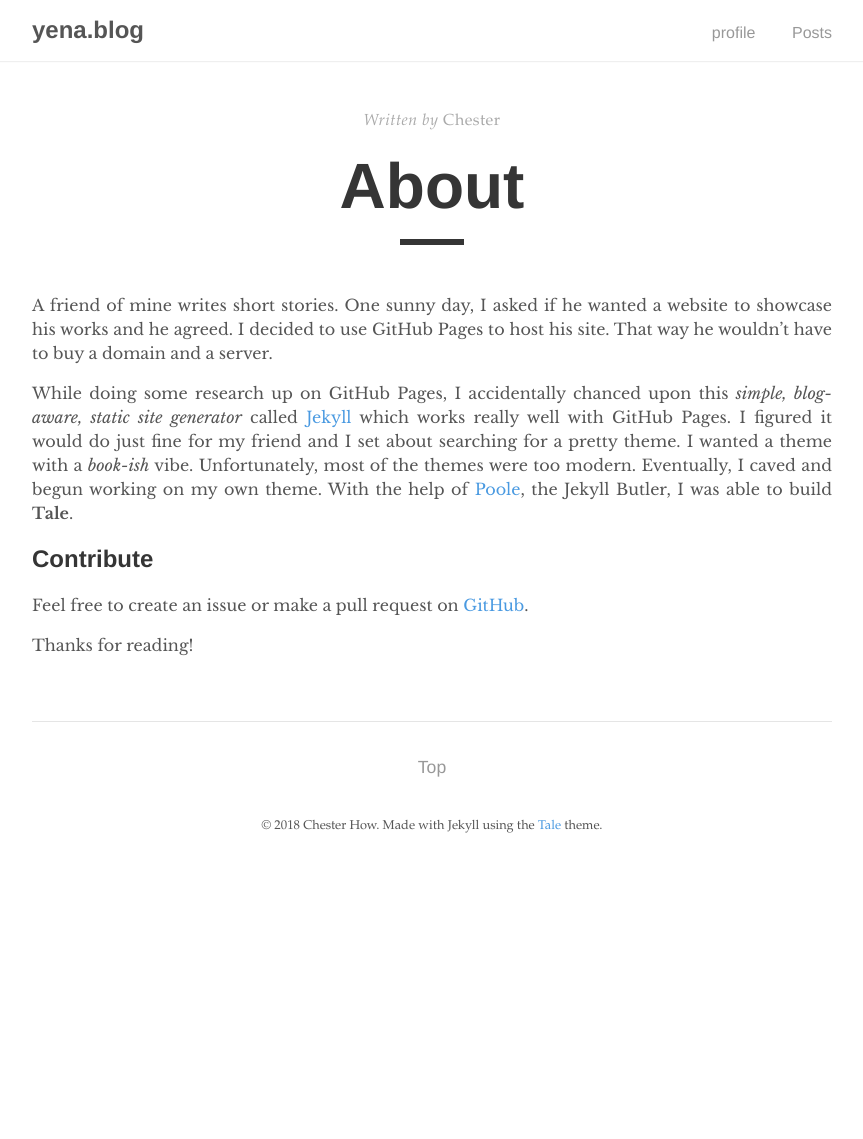
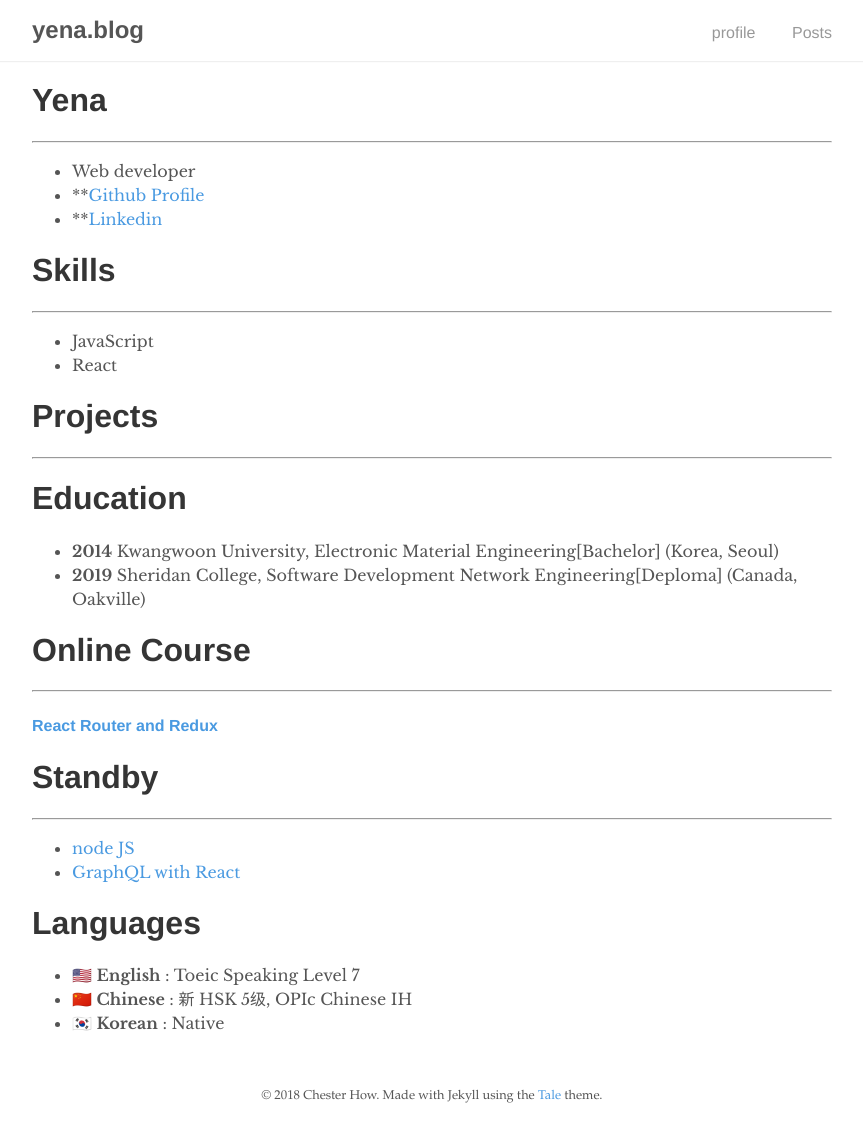
Before and after one commit to Yena-Park/yena-park.github.io, a Jekyll site: the page built from about.md, in a window 1280 px wide. Shown: the whole page, without its empty margins (208-1071 px from the left). Built offline with Jekyll 4.4.1, drawn with Linux system fonts in a browser that asks for light colours; our own code applies the rules of GitHub Pages for plain Markdown files; before the commit the page ends 900 px from its top, so only the background shows below that.

Commit message:
Update about.md

```diff
--- a/about.md
+++ b/about.md
@@ -1,15 +1,31 @@
----
-layout: post
-title: "About"
-author: "Chester"
-permalink: /about/
----
+# Yena
+<hr>
+- Web developer
+- **[Github Profile](https://github.com/Yena-Park)
+- **[Linkedin](https://www.linkedin.com/in/yenapark/)
 
-A friend of mine writes short stories. One sunny day, I asked if he wanted a website to showcase his works and he agreed. I decided to use GitHub Pages to host his site. That way he wouldn't have to buy a domain and a server.
+# Skills
+<hr>
+- JavaScript
+- React
 
-While doing some research up on GitHub Pages, I accidentally chanced upon this _simple, blog-aware, static site generator_ called [Jekyll](https://jekyllrb.com/) which works really well with GitHub Pages. I figured it would do just fine for my friend and I set about searching for a pretty theme. I wanted a theme with a _book-ish_ vibe. Unfortunately, most of the themes were too modern. Eventually, I caved and begun working on my own theme. With the help of [Poole](https://github.com/poole/poole), the Jekyll Butler, I was able to build **Tale**.
+# Projects
+<hr>
 
-## Contribute
-Feel free to create an issue or make a pull request on [GitHub](https://github.com/chesterhow/tale).
+# Education
+- **2014** Kwangwoon University, Electronic Material Engineering[Bachelor] (Korea, Seoul)
+- **2019** Sheridan College, Software Development Network Engineering[Deploma] (Canada, Oakville)
 
-Thanks for reading!
+# Online Course
+<hr>
+#### [React Router and Redux](https://www.edx.org/course/react-router-and-redux)
+
+# Standby
+<hr>
+- [node JS](https://www.udemy.com/understand-nodejs/learn/v4/overview)
+- [GraphQL with React](https://www.udemy.com/graphql-with-react-course/)
+
+# Languages
+- 🇺🇸 **English** : Toeic Speaking Level 7
+- 🇨🇳 **Chinese** : 新 HSK 5级, OPIc Chinese IH
+- 🇰🇷 **Korean** : Native
```
